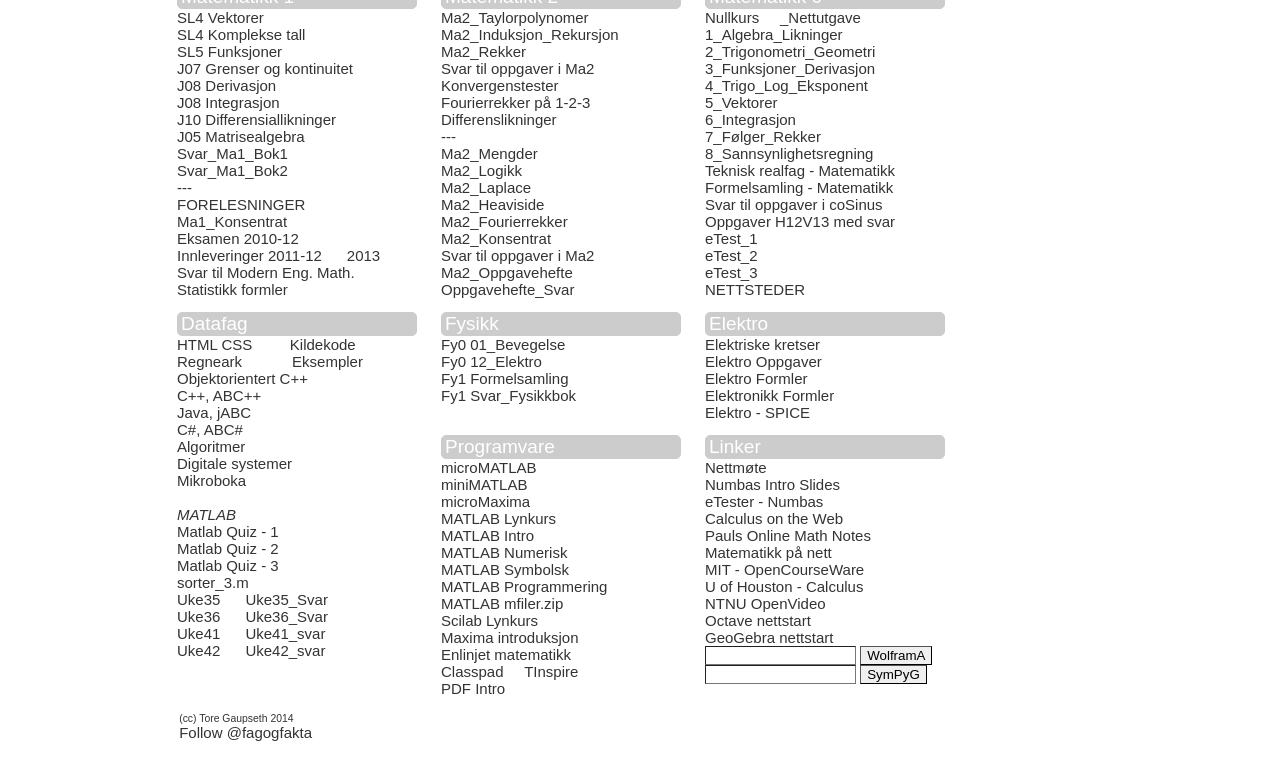
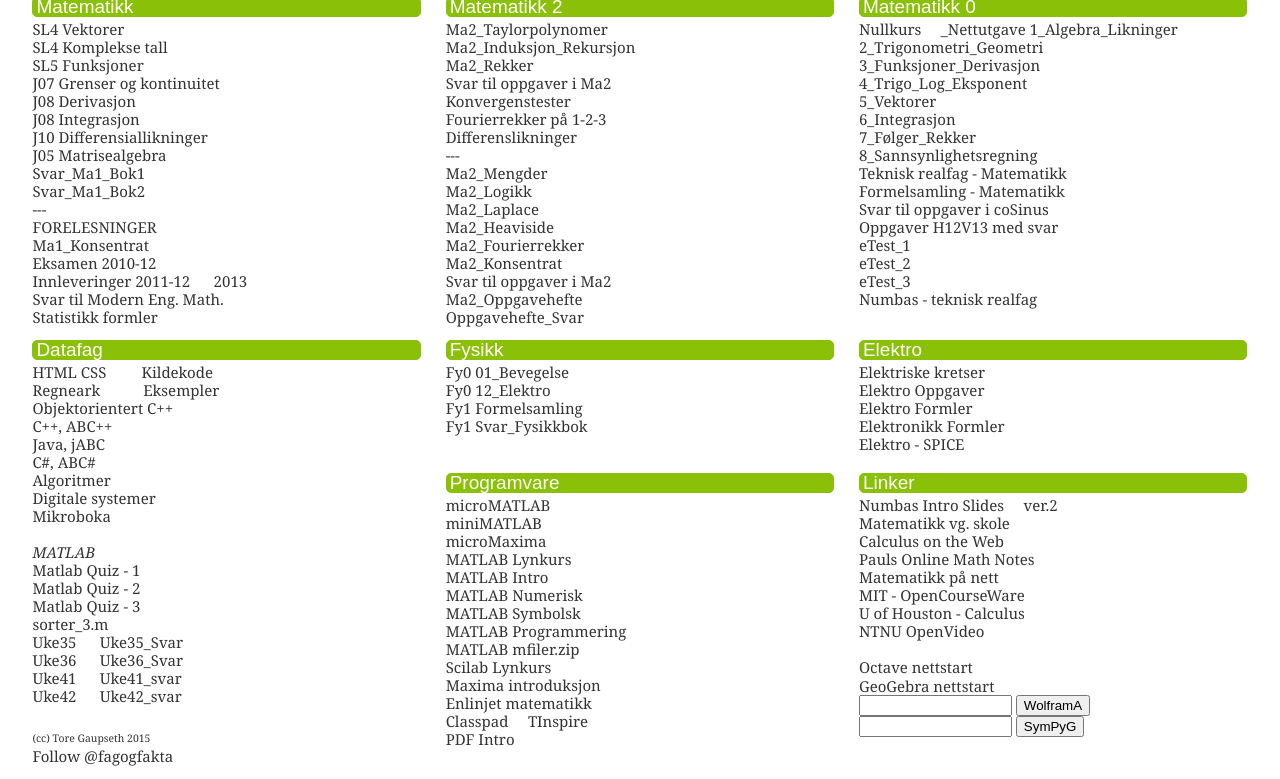
Before and after one commit to fagogfakta/fagogfakta.github.io, a plain HTML site: page index.html in a window 1280 px wide. Shown: the part 41-820 px from the top of the page. Drawn offline with Linux system fonts and the light colour scheme.

Commit message:
Col3 x 2

```diff
--- a/index.html
+++ b/index.html
@@ -1,58 +1,37 @@
 <!DOCTYPE html>
 <html>
   <head>
-    <meta charset='utf-8'>
-    <title>FagOgFakta</title>
-    <meta name="viewport" content="width=device-width; initial-scale=1.0">
-	<style id="jsbin-css">
-    /* <style type='text/css'> */
-/* Defaults / Desktop View */
-    body{ font-family:Arial, Helvetica, sans-serif; font-size:15px; color:#333; /* width:100%;*/ overflow:auto; }   /*  overflow:hidden;  */
+    <meta content="text/html; charset=utf-8" http-equiv="Content-Type">
+    <meta charset="UTF-8">
+    <meta content="width=device-width, initial-scale=1, maximum-scale=1.0, user-scalable=no" name="viewport">
+    <!-- http://mincss.com -->
+    <style type='text/css'>
+      <!-- body{font-family:Arial, Helvetica, sans-serif; font-size:15px; color:#333;margin:0} -->
+      body{font-family: "PT Serif",Georgia,"Times New Roman",serif; font-size:15px; color:#333;margin:0}
+      p{margin: 0 0 0.1em 0;}
       a{color:inherit; text-decoration:none;}
       a:hover{text-decoration:underline;}
-    h1{color:#777; font-weight:normal; font-size:18px; margin: -7px 0px -3px 5px; padding:0;}
-    input, textarea {border-width: 1px;}
-	div.contentBox { margin-bottom:20px; }  /* ???? */
-    .subject { float:left; width:240px; margin:0 10px 0 0; padding:7px; }
-    .subject p { margin:0; }
-    .subject p.title { /* padding:12px 0; */ font-size:19px; color:#fff;background:#ccc;border:1px solid; border-color:#ccc; border-radius:5px;padding:0px 0px 0px 3px; }
-    #subjectWrapClear { clear:left; }    /* ??? */
-    #wrap { width:980px; margin:0 auto; }
-    #wrapClear { clear:left; }
-    #content { margin-left:20px; float:left; width: 800px; }
-    @media only screen and (min-width:651px ) and (max-width:979px) {
-        /*Small Desktop / Large Tablet View*/
-        #wrap { width:650px; }
-        #content { margin-left:0; float:none; width: auto; }
-        #wrapClear { clear:none; }
-        .subject { width: 190px; }
-    }
-    @media only screen and (min-width:481px ) and (max-width:650px) {
-        /* Small Tablet View */
-        #wrap { width:480px; }
-        #content { margin-left:0; float:none; width: auto; }
-        #wrapClear { clear:none; }
-        .subject { width:212px; }
-    }
-    @media only screen and (max-width:480px) {
-        /* Smartphone view*/
-        #wrap { width:300px; }
-        #content { margin-left:0; float:none; width: auto; }
-        #wrapClear { clear:none; }
-        .subject { width:284px; }
-    }
+      .container{margin:0 20px;width:auto}
+      .row{margin:1% 0; overflow:auto; line-height: 1.2em;}
+      .col{float:left; margin: 0 1%;}
+      .c4{width:31.33%}
+      .title {font-family:Arial, Helvetica, sans-serif; font-size:19px; color:#fff;background:#8ac007;border:1px solid; border-color:#8ac007; border-radius:5px;padding:0px 0px 0px 3px; margin:0px 0px 3px 0px;}
+      .headline{color:#8ac007; font-family:Arial, Helvetica, sans-serif; font-weight:normal; font-size:18px; margin: 5px 0px 0px 10px;}
+      @media(min-width:1310px){.container{margin:auto;width:900px}}
+      @media(max-width:870px){.row .col{width:100%}}
+      @media(max-width:500px){.btn.btn-close{display:block}}
+      @media (max-width: 900px){.browserdetails {display: none;}}
+      @media (max-width: 870px){.row .col {margin: 0;}}
     </style>
+    <title>FagOgFakta</title>
   </head>
   <body>
-    <div id="wrap">
-      <div id="content">
-	   <!-- <div class="contentBox">  <!-- ???? -->
-        <h1><a href="http://ansatte.hin.no/tg">FagOgFakta</a></h1>
-        <div class="subject">
-          <p class="title">
-            <a href="#">Matematikk 1</a>
-          </p>
-          <p class="desc">
+    <div class="container">
+      <div class="headline"><b>FagOgFakta</b></div>
+      <div class="row">
+        <div class="col c4">
+          <div class="title">Matematikk</div>
+          <p>
           <a href="https://dl.dropboxusercontent.com/u/2113110/4_Vektorer.pdf">SL4 Vektorer</a><br>
           <a href="https://dl.dropboxusercontent.com/u/2113110/4_Komplekse_tall.pdf">SL4 Komplekse tall</a><br>
           <a href="https://dl.dropboxusercontent.com/u/2113110/5_Funksjoner.pdf">SL5 Funksjoner</a><br>
@@ -64,23 +43,23 @@
           <a href="https://dl.dropbox.com/u/2113110/Svar_Ma1_Bok1.pdf">Svar_Ma1_Bok1</a><br>
           <a href="https://dl.dropbox.com/u/2113110/Svar_Ma1_Bok2.pdf">Svar_Ma1_Bok2</a><br>
           ---<br>
-            <a href="ansatte_hin_no_tg_Popup.html" onclick="Sprettopp=window.open('ansatte_hin_no_tg_Popup.html','Sprettopp','toolbar=no,location=no,directories=no,status=no,menubar=yes,scrollbars=yes,resizable=yes,width=200,height=480'); return false;">FORELESNINGER</a><br>
+          <a href="ansatte_hin_no_tg_Popup.html" onclick=
+            "Sprettopp=window.open('ansatte_hin_no_tg_Popup.html','Sprettopp','toolbar=no,location=no,directories=no,status=no,menubar=yes,scrollbars=yes,resizable=yes,width=200,height=480'); return false;">
+          FORELESNINGER</a><br>
           <a href="https://dl.dropbox.com/u/2113110/Ma1_Konsentrat.pdf">Ma1_Konsentrat</a><br>
           <!-- <a href="https://dl.dropbox.com/u/2113110/10_Matriser.pdf">L10 Matriser</a><br> -->
           <!-- <a href="https://dl.dropbox.com/u/2113110/11_LinAlgebra.pdf">L11 Lineær algebra</a><br> -->
           <a href="https://dl.dropboxusercontent.com/u/2113110/Eksamen_Ma1_2010-12_m_Svar-1.pdf">Eksamen 2010-12</a><br>
           <a href="https://dl.dropboxusercontent.com/u/2113110/Innleveringer_Ma1_h11_h12.pdf">Innleveringer 2011-12</a>
-			&nbsp;&nbsp;&nbsp;&nbsp;
-			<a href="https://dl.dropboxusercontent.com/u/2113110/Ma1_Innleveringer_2013_Svar.pdf">2013</a><br>
+          &nbsp;&nbsp;&nbsp;&nbsp; <a href=
+            "https://dl.dropboxusercontent.com/u/2113110/Ma1_Innleveringer_2013_Svar.pdf">2013</a><br>
           <a href="https://dl.dropboxusercontent.com/u/2113110/ModernEngMath_Svar.pdf">Svar til Modern Eng. Math.</a><br>
           <a href="https://dl.dropbox.com/u/2113110/Formler_Statistikk.pdf">Statistikk formler</a>
           </p>
         </div>
-        <div class="subject">
-          <p class="title">
-            <a href="#">Matematikk 2</a>
-          </p>
-          <p class="desc">
+        <div class="col c4">
+          <div class="title">Matematikk 2</div>
+          <p>
           <a href="https://dl.dropboxusercontent.com/u/2113110/A5_Ma2_Taylorpolynomer.pdf">Ma2_Taylorpolynomer</a><br>
           <a href="https://dl.dropboxusercontent.com/u/2113110/A5_Ma2_Induksjon_Rekursjon.pdf">Ma2_Induksjon_Rekursjon</a><br>
           <a href="https://dl.dropbox.com/u/2113110/A5_Ma2_Rekker.pdf">Ma2_Rekker</a><br>
@@ -101,11 +80,9 @@
           <a href="https://dl.dropbox.com/u/2113110/Ma2_Oppgavehefte_Svar.pdf">Oppgavehefte_Svar</a>
           </p>
         </div>
-        <div class="subject">
-          <p class="title">
-            <a href="#">Matematikk 0</a>
-          </p>
-          <p class="desc">
+        <div class="col c4">
+          <div class="title">Matematikk 0</div>
+          <p>
           <a href="https://dl.dropbox.com/u/2113110/Nullkurs_2014.pdf">Nullkurs</a>&nbsp;&nbsp;&nbsp;&nbsp; <a href="http://campus.inkrement.no/202334626">_Nettutgave</a>
           <a href="https://dl.dropboxusercontent.com/u/2113110/Modul_1.pdf">1_Algebra_Likninger</a><br>
           <a href="https://dl.dropboxusercontent.com/u/2113110/Modul_2.pdf">2_Trigonometri_Geometri</a><br>
@@ -122,16 +99,17 @@
           <a href="http://ansatte.hin.no/tg/numbas/nullkurstest/index.html">eTest_1</a><br>
           <a href="http://ansatte.hin.no/tg/numbas/ygr1601-test-1/index.html">eTest_2</a><br>
           <a href="http://ansatte.hin.no/tg/numbas/tg-sinus-12-16/index.html">eTest_3</a><br>
-            <a href="ansatte_hin_no_tg_Popup_2.html" onclick="Sprettopp=window.open('ansatte_hin_no_tg_Popup_2.html','Sprettopp','toolbar=no,location=no,directories=no,status=no,menubar=yes,scrollbars=yes,resizable=yes,width=300,height=300'); return false;">NETTSTEDER</a>
+		  <a href="http://kark.hin.no/numbas/">Numbas - teknisk realfag</a>
           </p>
         </div>
-        <div class="subject">
-          <p class="title">
-            <a href="#">Datafag</a>
-          </p>
-          <p class="desc">
+      </div>
+
+<div class="row">
+        <div class="col c4">
+          <div class="title">Datafag</div>
+          <p>
           <a href="https://dl.dropbox.com/u/2113110/HTML_CSS.html">HTML CSS</a>&nbsp;&nbsp;&nbsp;&nbsp;&nbsp;&nbsp;&nbsp;&nbsp; <a href="https://dl.dropbox.com/u/2113110/HTML_CSS.ZIP">Kildekode</a><br>
-            <a href="https://dl.dropbox.com/u/2113110/RegnearkH12.pdf">Regneark</a>&nbsp;&nbsp;&nbsp;&nbsp;&nbsp;&nbsp;&nbsp;&nbsp;&nbsp;&nbsp;&nbsp; <a href="https://dl.dropbox.com/u/2113110/Eksempelark.zip">Eksempler</a><br>
+          <a href="https://dl.dropbox.com/u/2113110/RegnearkH12.pdf">Regneark</a>&nbsp;&nbsp;&nbsp;&nbsp;&nbsp;&nbsp;&nbsp;&nbsp;&nbsp;&nbsp;&nbsp;<a href="https://dl.dropbox.com/u/2113110/Eksempelark.zip">Eksempler</a><br>
           <a href="https://dl.dropbox.com/u/2113110/OopMedCpp.pdf">Objektorientert C++</a><br>
           <a href="https://dl.dropbox.com/u/2113110/ABCplusspluss.pdf">C++, ABC++</a><br>
           <a href="https://dl.dropbox.com/u/2113110/jABC.pdf">Java, jABC</a><br>
@@ -151,41 +129,24 @@
           <a href="https://dl.dropbox.com/u/2113110/MATLAB_Uke36.txt">Uke36</a>&nbsp;&nbsp;&nbsp;&nbsp;&nbsp;
           <a href="https://dl.dropbox.com/u/2113110/MATLAB_Uke36_svar.txt">Uke36_Svar</a><br>
           <a href="https://dl.dropbox.com/u/2113110/MATLAB_Uke41.txt">Uke41</a>&nbsp;&nbsp;&nbsp;&nbsp;&nbsp;&nbsp;<a href="https://dl.dropbox.com/u/2113110/MATLAB_Uke41_svar.txt">Uke41_svar</a><br>
-            <a href="https://dl.dropbox.com/u/2113110/MATLAB_Uke42.txt">Uke42</a>&nbsp;&nbsp;&nbsp;&nbsp;&nbsp;&nbsp;<a href="https://dl.dropbox.com/u/2113110/MATLAB_Uke42_svar.txt">Uke42_svar</a>
+          <a href="https://dl.dropbox.com/u/2113110/MATLAB_Uke42.txt">Uke42</a>&nbsp;&nbsp;&nbsp;&nbsp;&nbsp;&nbsp;<a href="https://dl.dropbox.com/u/2113110/MATLAB_Uke42_svar.txt">Uke42_svar</a><br><br>
+          <small><sub>(cc) Tore Gaupseth 2015</sub></small><br>
+          <a href="https://twitter.com/fagogfakta" class="twitter-follow-button" data-show-count="false"> Follow @fagogfakta</a>
+          <script>!function(d,s,id){var js,fjs=d.getElementsByTagName(s)[0],p=/^http:/.test(d.location)?'http':'https';if(!d.getElementById(id)){js=d.createElement(s);js.id=id;js.src=p+'://platform.twitter.com/widgets.js';fjs.parentNode.insertBefore(js,fjs);}}(document, 'script', 'twitter-wjs');</script>
           </p>
         </div>
-        <div class="subject">
-          <p class="title">
-            <a href="#">Fysikk</a>
-          </p>
-          <p class="desc">
+        <div class="col c4">
+          <div class="title">Fysikk</div>
+          <p>
           <a href="https://dl.dropbox.com/u/2113110/Fy_YGR_01.pdf">Fy0 01_Bevegelse</a><br>
           <a href="https://dl.dropboxusercontent.com/u/2113110/Fy_YGR_Elektro.pdf">Fy0 12_Elektro</a><br>
           <a href="https://dl.dropboxusercontent.com/u/2113110/Fysikk_Formler_W.pdf">Fy1 Formelsamling</a><br>
           <!-- <a href="https://dl.dropbox.com/u/2113110/Fysikk_Formler.pdf">Fy1 Formelsamling</a><br> -->
-            <a href="https://dl.dropbox.com/u/2113110/Svar_Fysikkbok.pdf">Fy1 Svar_Fysikkbok</a>
+          <a href="https://dl.dropbox.com/u/2113110/Svar_Fysikkbok.pdf">Fy1 Svar_Fysikkbok</a><br><br><br>
           </p>
-        </div>
-        <div class="subject">
-          <p class="title">
-            <a href="#">Elektro</a>
-          </p>
-          <p class="desc">
-            <a href="https://dl.dropbox.com/u/2113110/Elektriske_kretser.pdf">Elektriske kretser</a><br>
-            <a href="https://dl.dropbox.com/u/2113110/Elektro_oppgaver.pdf">Elektro Oppgaver</a><br>
-            <a href="https://dl.dropbox.com/u/2113110/ELhefter_12_Formler.pdf">Elektro Formler</a><br>
-            <a href="https://dl.dropbox.com/u/2113110/ELhefter_39_ELNformler.pdf">Elektronikk Formler</a><br>
-            <a href="https://dl.dropbox.com/u/2113110/ELhefter_08_Spice.pdf">Elektro - SPICE</a>
-          </p>
-        </div>
-
-        <div class="subject">
-          <p class="title">
-            <a href="#">Programvare</a>
-          </p>
-          <p class="desc">
-            <a href="pub/microMATLAB.html">microMATLAB</a><br>
-			<a href="https://dl.dropboxusercontent.com/u/2113110/miniMATLAB.html">miniMATLAB</a><br>
+          <div class="title">Programvare</div>
+          <p>
+          <a href="https://dl.dropboxusercontent.com/u/2113110/microMATLAB.html">microMATLAB</a><br>  <a href="https://dl.dropboxusercontent.com/u/2113110/miniMATLAB.html">miniMATLAB</a><br>
           <a href="https://dl.dropboxusercontent.com/u/2113110/microMaxima.html">microMaxima</a><br>
           <a href="https://dl.dropboxusercontent.com/u/2113110/MATLAB_Lynkurs.html">MATLAB Lynkurs</a><br>
           <a href="https://dl.dropbox.com/u/2113110/MATLAB_Intro.pdf">MATLAB Intro</a><br>
@@ -201,43 +162,40 @@
           <a href="https://dl.dropbox.com/u/2113110/PDF_Intro.pdf">PDF Intro</a>
           </p>
         </div>
-
-        <div class="subject">
-          <p class="title">
-            <a href="#">Linker</a>
+        <div class="col c4">
+          <div class="title">Elektro</div>
+          <p>
+          <a href="https://dl.dropbox.com/u/2113110/Elektriske_kretser.pdf">Elektriske kretser</a><br>
+          <a href="https://dl.dropbox.com/u/2113110/Elektro_oppgaver.pdf">Elektro Oppgaver</a><br>
+          <a href="https://dl.dropbox.com/u/2113110/ELhefter_12_Formler.pdf">Elektro Formler</a><br>
+          <a href="https://dl.dropbox.com/u/2113110/ELhefter_39_ELNformler.pdf">Elektronikk Formler</a><br>
+          <a href="https://dl.dropbox.com/u/2113110/ELhefter_08_Spice.pdf">Elektro - SPICE</a><br><br>
           </p>
-          <p class="desc">
-            <a href="http://158.39.86.86/">Nettmøte</a><br>
-           <a href="https://dl.dropboxusercontent.com/u/2113110/numbas/numbas-slides.html">Numbas Intro Slides</a><br>
-            <a href="http://kark.hin.no/numbas/">eTester - Numbas</a><br>
+          <div class="title">Linker</div>
+          <p>
+          <!-- <a href="http://158.39.86.86/">Nettmøte</a><br> -->
+          <a href="https://dl.dropboxusercontent.com/u/2113110/numbas/numbas-slides.html">Numbas Intro Slides</a>
+          &nbsp;&nbsp;&nbsp;&nbsp;<a href="https://dl.dropboxusercontent.com/u/2113110/p/p3.html">ver.2</a><br>
+          <a href="ansatte_hin_no_tg_Popup_2.html" onclick="Sprettopp=window.open('ansatte_hin_no_tg_Popup_2.html','Sprettopp','toolbar=no,location=no,directories=no,status=no,menubar=yes,scrollbars=yes,resizable=yes,width=300,height=300'); return false;">Matematikk vg. skole</a><br>
           <a href="http://cow.math.temple.edu/">Calculus on the Web</a><br>
           <a href="http://tutorial.math.lamar.edu/">Pauls Online Math Notes</a><br>
           <a href="http://filer.amendor.no/ramme/loadfile.php?fagid=123&amp;skole=Alle">Matematikk på nett</a><br>
           <a href="http://ocw.mit.edu/OcwWeb/Mathematics/index.htm">MIT - OpenCourseWare</a><br>
           <a href="http://online.math.uh.edu/HoustonACT/videocalculus/index.html">U of Houston - Calculus</a><br>
-            <a href="http://video.adm.ntnu.no/openVideo/">NTNU OpenVideo</a><br>
-
-		  		<a href="#" onClick="window.open('http://octave-online.net','Octave','resizable,height=400,width=800'); return false;">Octave nettstart</a><noscript>You need Javascript to use the previous link or use <a href="octave-online.net" target="_blank">Octave nettstart</a></noscript><br>
-		<a href="http://www.geogebra.org/webstart/geogebra.html">GeoGebra nettstart</a></p>
-          <form name="input" action="http://www.wolframalpha.com/input/" target="_blank" method="get" id="input">
-
+          <a href="http://video.adm.ntnu.no/openVideo/">NTNU OpenVideo</a><br><br>
+          <a href="#" onClick="window.open('http://octave-online.net','Octave','resizable,height=400,width=800'); return false;">Octave nettstart</a>
+          <noscript>You need Javascript to use the previous link or use <a href="octave-online.net" target="_blank">Octave nettstart</a></noscript>
+          <br>
+          </p>
+          <a href="http://www.geogebra.org/webstart/geogebra.html">GeoGebra nettstart</a>
+          <form name="input" action="http://www.wolframalpha.com/input/" target="_blank" method="get" id="input1">
             <input type="text" name="i" size="16"> <input type="submit" value="WolframA">
           </form>
-		  <form name="input" action="http://gamma.sympy.org/input/" target="_blank" method="get" id="input">
-
-			<input type="text" name="i" size="16"> <input type="submit" value="SymPyG">
+          <form name="input" action="http://gamma.sympy.org/input/" target="_blank" method="get" id="input2">
+            <input type="text" name="j" size="16"> <input type="submit" value="SymPyG">
           </form>
-          </p>
         </div>
-
-
-      </div><br id="subjectWrapClear">
-      &nbsp;&nbsp;&nbsp;&nbsp;&nbsp;&nbsp;&nbsp;<small><sub>(cc) Tore Gaupseth 2014</sub></small><br>&nbsp;&nbsp;&nbsp;&nbsp;&nbsp;&nbsp;
-      <a href="https://twitter.com/fagogfakta" class="twitter-follow-button" data-show-count="false"> Follow @fagogfakta</a>
-<script>!function(d,s,id){var js,fjs=d.getElementsByTagName(s)[0],p=/^http:/.test(d.location)?'http':'https';if(!d.getElementById(id)){js=d.createElement(s);js.id=id;js.src=p+'://platform.twitter.com/widgets.js';fjs.parentNode.insertBefore(js,fjs);}}(document, 'script', 'twitter-wjs');</script>
-	 <!-- </div>  <!-- ???? -->
-    </div><!-- /#content -->
-    <br id="wrapClear">
-    <!-- /#wrap -->
+      </div>
+    </div>
   </body>
 </html>
```
Lines whose indentation alone changed are shown as unchanged.
